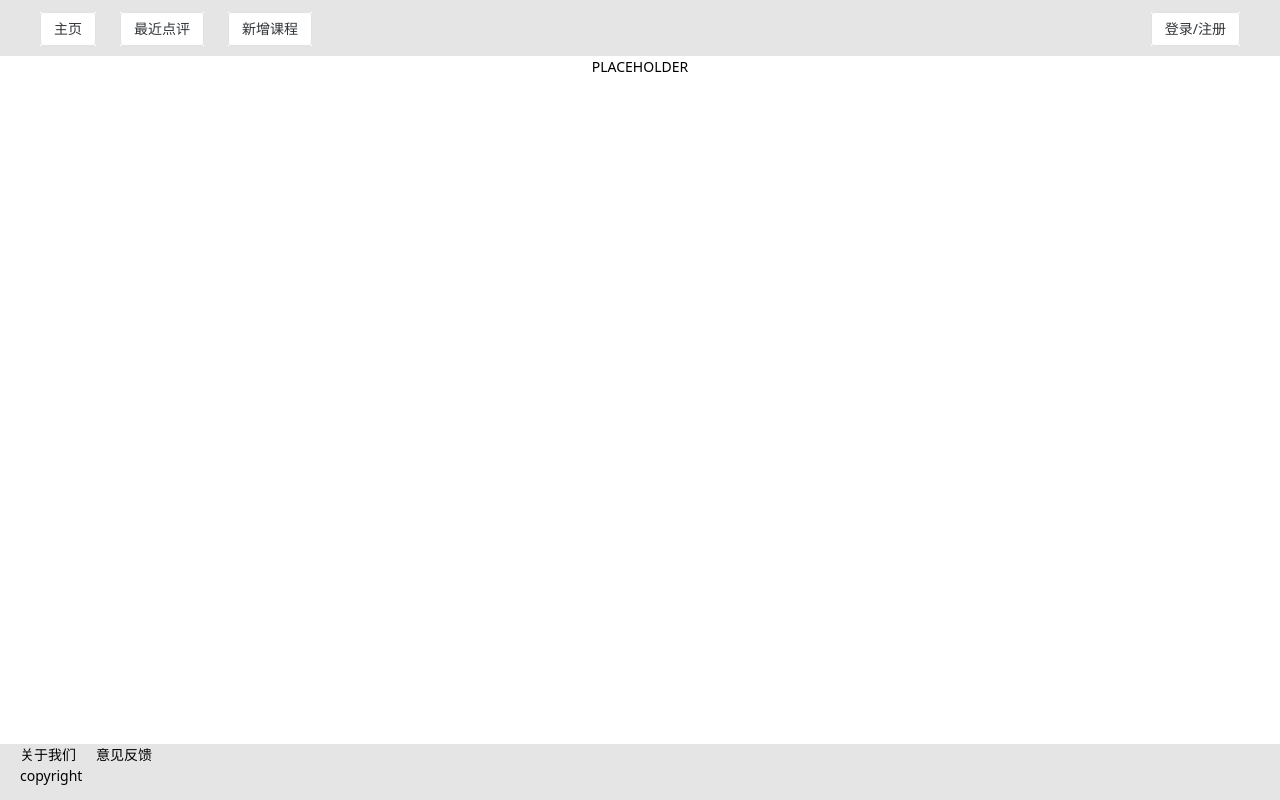
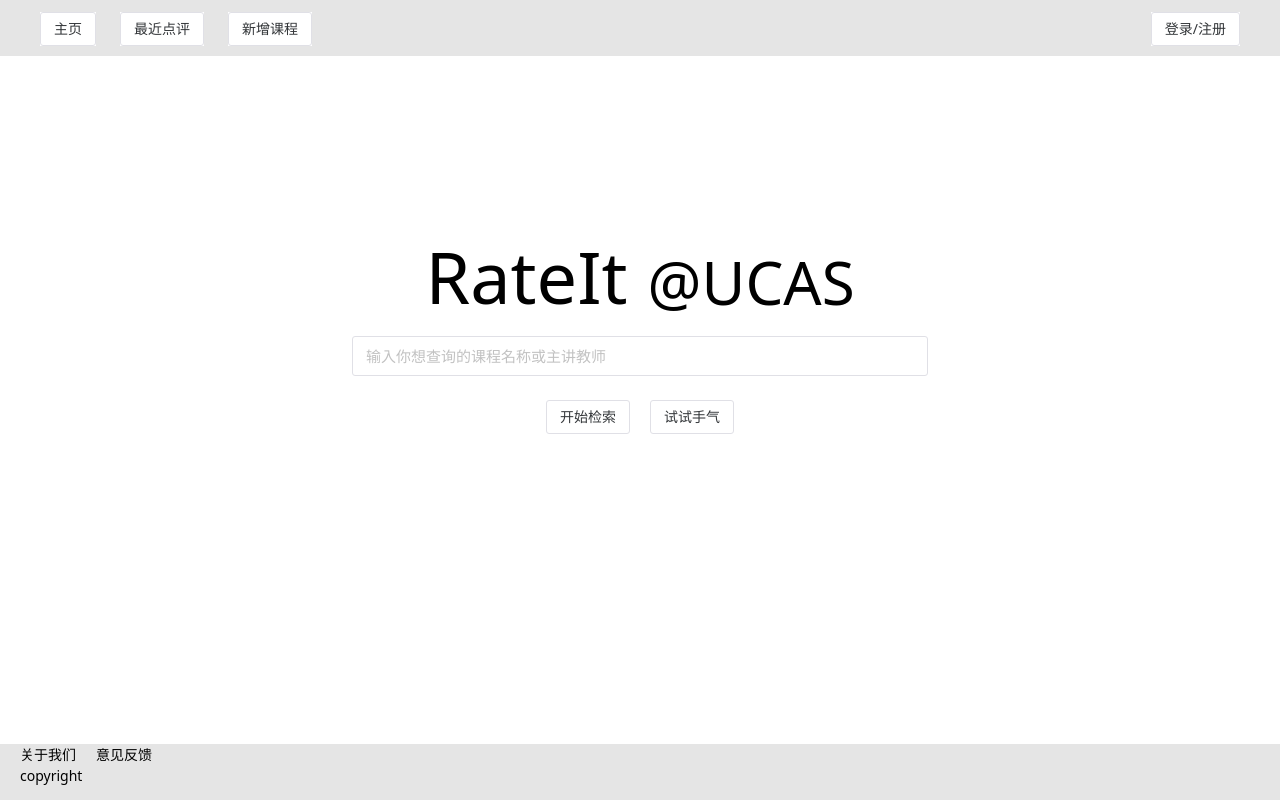
Before and after one commit to GKDRateIt/front-end, a Vue app: page / in a window 1280 px wide. Built offline with nearby package versions, Linux system fonts and the light colour scheme.

Commit message:
VS Code settings; Homepage structure;

```diff
--- a/src/components/HomePage.vue
+++ b/src/components/HomePage.vue
@@ -1,5 +1,20 @@
+<script setup lang="ts">
+import SearchBox from "./SearchBox.vue";
+import { NButton } from "naive-ui";
+</script>
+
 <template>
-  <div class="h-auto">
-    <div class="m-auto inset-1/2 text-center">PLACEHOLDER</div>
+  <div class="flex-col m-auto inset-1/2 mt-[23vh] space-y-6">
+    <div class="flex mx-auto w-fit space-x-5">
+      <div class="text-7xl h-fit mt-auto mb-0">RateIt</div>
+      <div class="text-6xl h-fit mt-auto mb-0">@UCAS</div>
+    </div>
+    <div class="w-fit m-auto">
+      <search-box />
+    </div>
+    <div class="flex m-auto w-fit space-x-5">
+      <n-button> 开始检索 </n-button>
+      <n-button> 试试手气 </n-button>
+    </div>
   </div>
 </template>
--- /dev/null
+++ b/src/components/SearchBox.vue
@@ -0,0 +1,35 @@
+<script setup lang="ts">
+import { ref, Ref, computed } from "vue";
+import { NAutoComplete } from "naive-ui";
+
+const inputData: Ref<string> = ref("");
+
+const submitSearch = computed(() => {
+  console.log("Searching " + inputData.value);
+  return [
+    {
+      type: "group",
+      label: "教师",
+      key: 1,
+      children: ["123", "456"],
+    },
+    {
+      type: "group",
+      label: "课程",
+      key: 2,
+      children: ["abc", "def"],
+    },
+  ];
+});
+</script>
+
+<template>
+  <div class="w-[45vw]">
+    <n-auto-complete
+      v-model:value="inputData"
+      size="large"
+      placeholder="输入你想查询的课程名称或主讲教师"
+      :options="submitSearch"
+    />
+  </div>
+</template>
```
